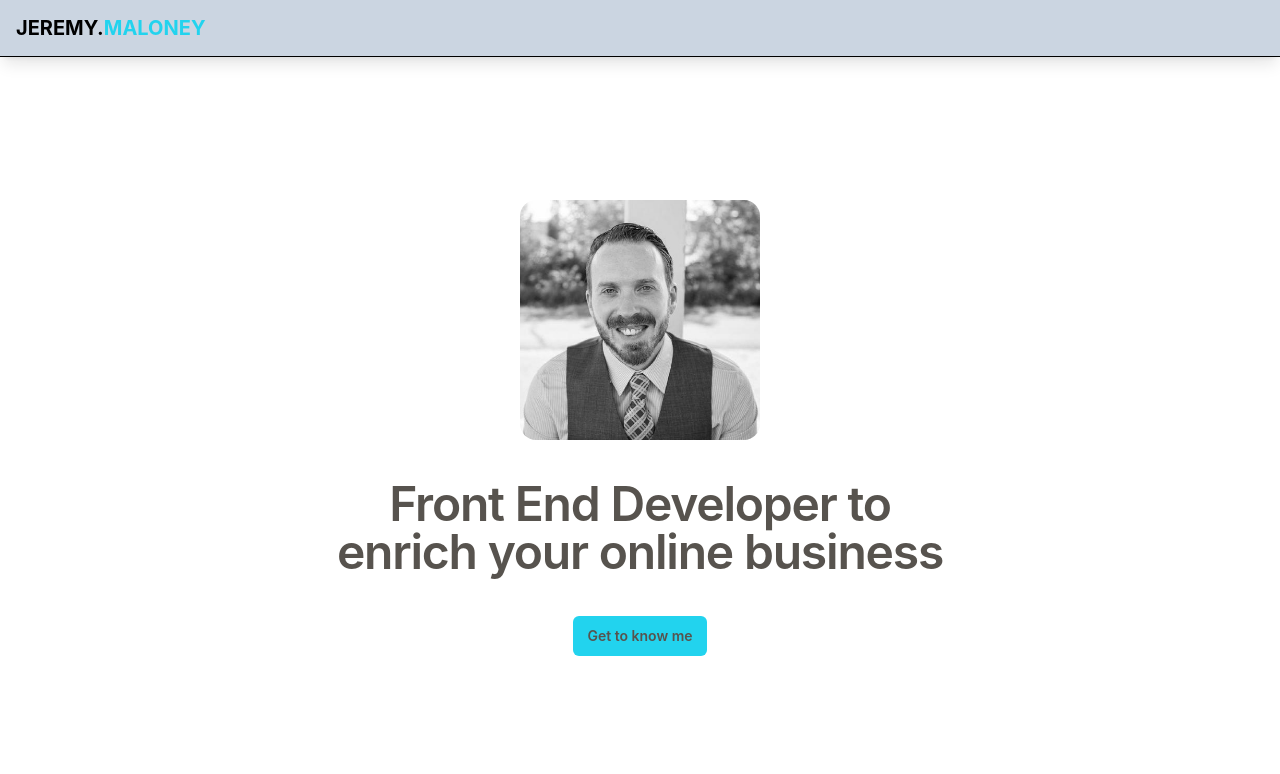
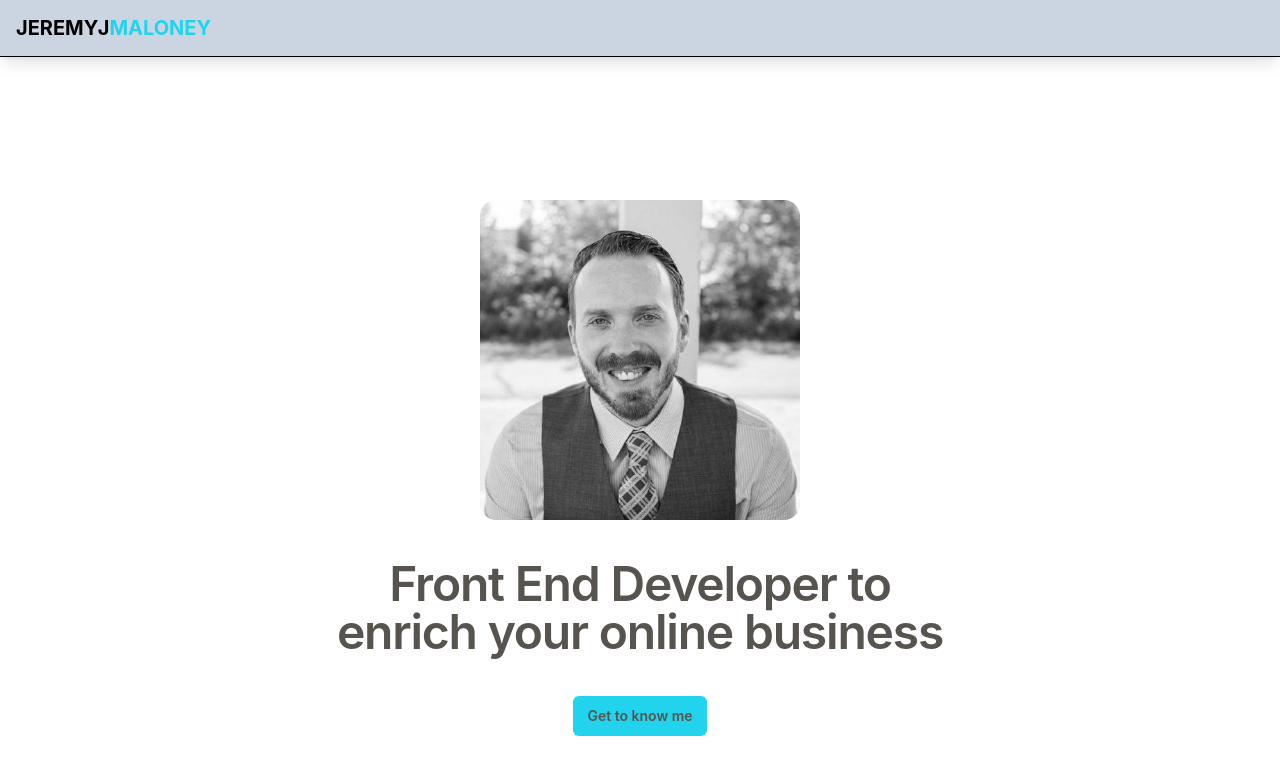
Before and after one commit to jeremyjmaloney/jeremyjmaloney-jeremyjmaloney.github.iof, a React (Create React App) app: page / in a window 1280 px wide. Shown: the top 774 px of the page. Built offline with nearby package versions, Linux system fonts and the light colour scheme.

Commit message:
Add handshake image and update readme

```diff
--- a/src/App.js
+++ b/src/App.js
@@ -2,6 +2,7 @@ import './App.css';
 import { Nav } from './components/Nav/index';
 import { HeroCard} from './components/HeroCard/index';
 import headshot from './images/headshot.jpeg';
+import handshake from './images/handshake.jpg';
 
 function App() {
   return (
@@ -10,6 +11,7 @@ function App() {
       <main id="home" className='flex flex-col mx-10 my-10'>
         <HeroCard
           image={headshot}
+          imageWidth="w-80"
           primaryText="Front End Developer to enrich your online business"
           hasCta
           ctaText="Get to know me"
@@ -18,7 +20,8 @@ function App() {
         />
         <HeroCard
           isRow
-          image={headshot}
+          image={handshake}
+          imageWidth="w-80"
           secondaryText='My goal is to grow as both a developer and a leader who uplifts others, fosters curiosity and collaboration, and build the best quality product for the customer that also meets the needs of the business.'
           ctaText="Get to know me"
           id="getToKnowMe"
--- a/src/components/HeroCard/index.js
+++ b/src/components/HeroCard/index.js
@@ -1,7 +1,7 @@
-export const HeroCard = ({isRow = false, image, primaryText = "", secondaryText="", hasCta = false, ctaText="", href="#", id="", bgColor= "", margin="0", padding="0" }) => {
+export const HeroCard = ({isRow = false, image, imageWidth="w-40", primaryText = "", secondaryText="", hasCta = false, ctaText="", href="#", id="", bgColor= "", margin="0", padding="0" }) => {
   return(
     <div id={id} className={`${bgColor} flex ${isRow ? "flex-row" : "flex-col"} items-center h-fit ${margin} ${padding}`}>
-      <img src={image} className="rounded-2xl w-60 grayscale hover:blur-sm" alt='profile headshot' />
+      <img src={image} className={`rounded-2xl ${imageWidth} grayscale hover:blur-sm`} alt='profile headshot' />
       {primaryText && (
         <p className="text-5xl font-semibold tracking-tight text-balance text-stone-600 sm:text-7xl my-10">
           {primaryText}
--- a/src/components/Nav/index.js
+++ b/src/components/Nav/index.js
@@ -3,7 +3,7 @@ export const Nav = () =>{
     <nav className="fixed top-0 w-full z-40 bg-slate-300 border-b border-black shadow-lg">
       <div className="mx-auto px-4">
         <div className="flex justify-between items-center h-14">
-          <a href="#home" className="text-xl font-bold">JEREMY.<span className="text-cyan-400">MALONEY</span></a>
+          <a href="#home" className="text-xl font-bold">JEREMYJ<span className="text-cyan-400">MALONEY</span></a>
         </div>
       </div>
     </nav>
```
Also changed, not shown: src/images/handshake.jpg (added), 1 other file (tests, documents, lock files or other folders).
